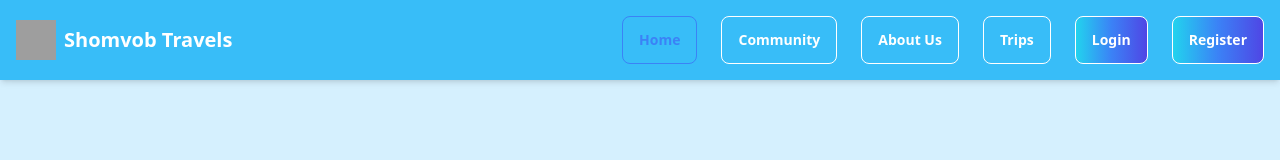
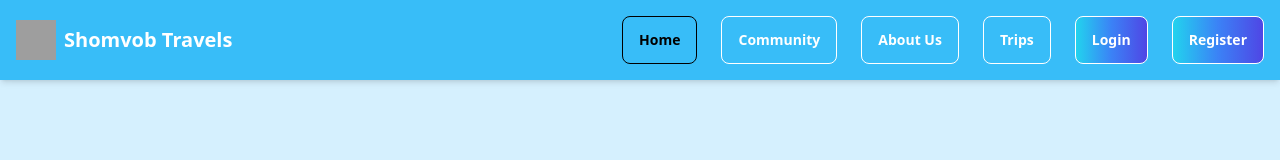
Before and after one commit to AlaminIbneFaruk/shomvob-travels, a React (Vite) app: page / in a window 1280 px wide. Shown: the top 160 px of the page. Built offline with nearby package versions, Linux system fonts and the light colour scheme; no server answers; grey boxes are pictures that could not be loaded.

Commit message:
fixing design functionality2

```diff
--- a/src/Components/Navbar.jsx
+++ b/src/Components/Navbar.jsx
@@ -8,7 +8,7 @@ const Navbar = () => {
   const [dropdownOpen, setDropdownOpen] = useState(false);
   const location = useLocation();
 
-  const isActive = (path) => location.pathname === path ? "text-blue-500" : "text-white";
+  const isActive = (path) => location.pathname === path ? "text-black" : "text-white";
 
   return (
     <nav className="fixed top-0 left-0 w-full bg-sky-400 shadow-md p-4 flex justify-between items-center z-50">
```
